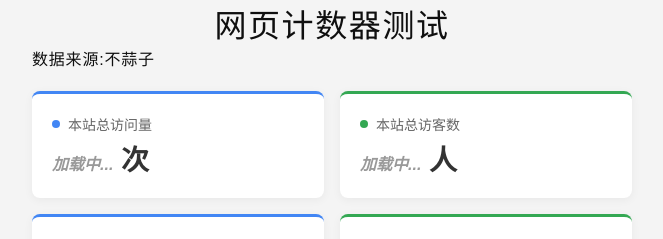
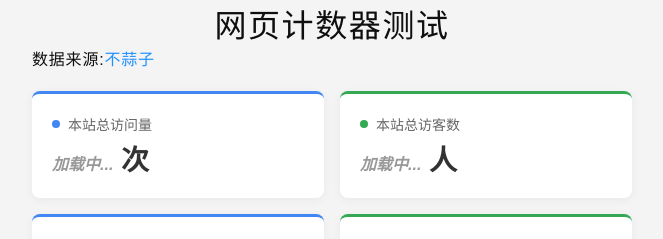
Before and after one commit to SRPNGO/post, a Jekyll site: the page traffic.html, which Jekyll copies as it is, in a window 1280 px wide. Shown: the top 239 px of the page, without its empty margins (308-971 px from the left). Built offline with Jekyll 4.4.1, drawn with Linux system fonts in a browser that asks for light colours; comment, search, counter and statistics services are not loaded.

Commit message:
修复不蒜子统计ID并添加链接

```diff
--- a/traffic.html
+++ b/traffic.html
@@ -87,7 +87,7 @@
   </head>
   <body>
     <h1>网页计数器测试</h1>
-    <p>数据来源:不蒜子</p>
+    <p>数据来源:<a href="https://www.busuanzi.cc/count.php?search=srpn.top">不蒜子</a></p>
 
     <div class="stats-container">
       <div class="data-cards">
@@ -111,7 +111,7 @@
         <div class="data-card card-pv">
           <div class="card-title">本站今日访问量</div>
           <div class="card-value">
-            <span id="busuanzi_today_site_pv" class="loading">加载中...</span>
+            <span id="busuanzi_today_pv" class="loading">加载中...</span>
             次
           </div>
         </div>
@@ -120,7 +120,7 @@
         <div class="data-card card-uv">
           <div class="card-title">本站今日访客数</div>
           <div class="card-value">
-            <span id="busuanzi_today_site_uv" class="loading">加载中...</span>
+            <span id="busuanzi_today_uv" class="loading">加载中...</span>
             人
           </div>
         </div>
```
Also changed, not shown: other parts of traffic.html (+2 -2 lines).
